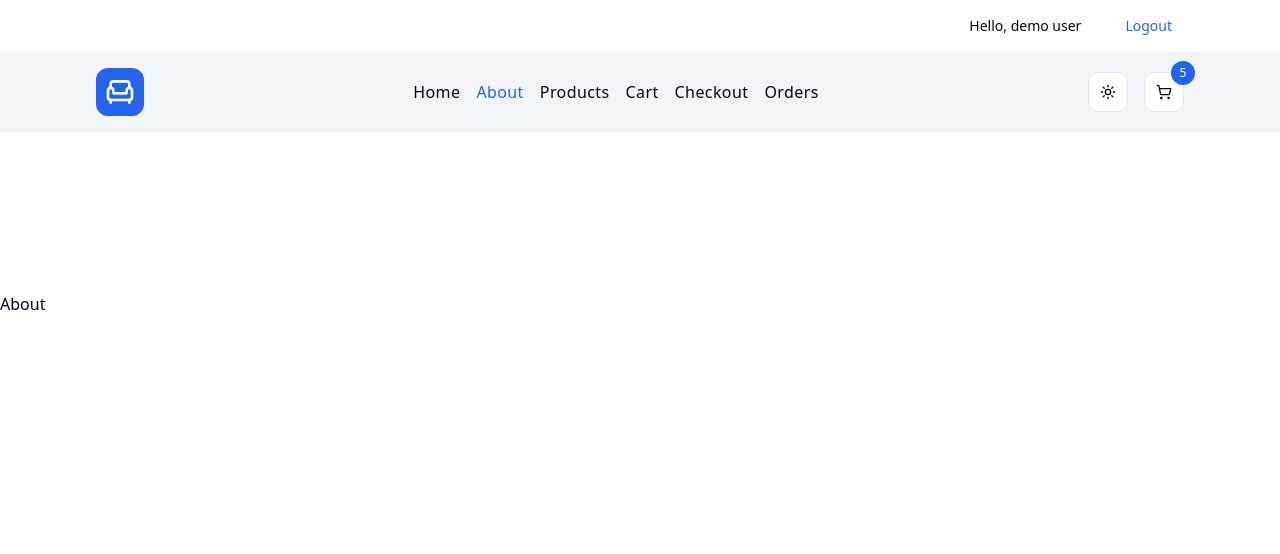
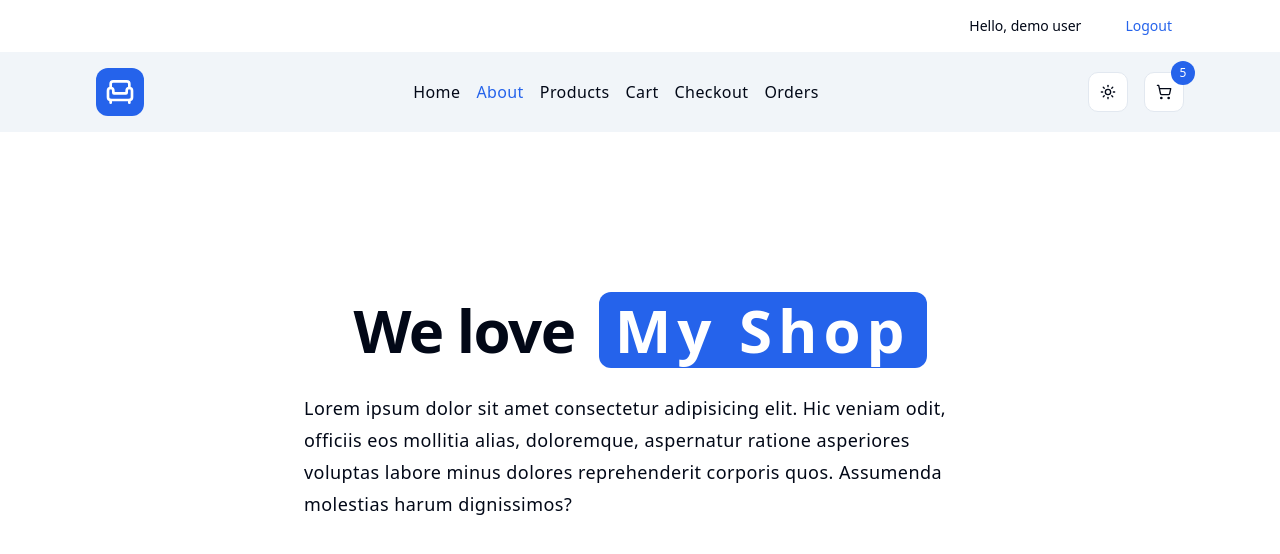
Before and after one commit to alirlikh/store, a React (Vite) app: page /about in a window 1280 px wide. Shown: the top 554 px of the page. Built offline with nearby package versions, Linux system fonts and the light colour scheme.

Commit message:
feat: about component

```diff
--- a/src/pages/About.tsx
+++ b/src/pages/About.tsx
@@ -1,9 +1,17 @@
+function About() {
+  return (
+    <section>
+      <h1 className="flex flex-wrap gap-2 sm:gap-x-6 items-center justify-center text-4xl font-bold leading-none tracking-tight sm:text-6xl ">
+        We love
+        <span className="bg-primary py-2 px-4 rounded-lg  tracking-widest text-white">My Shop</span>
+      </h1>
 
-
-const About = () => {
-  return (
-    <div>About</div>
+      <p className="mt-6 text-lg tracking-wide leading-8 max-w-2xl mx-auto">
+        Lorem ipsum dolor sit amet consectetur adipisicing elit. Hic veniam odit, officiis eos
+        mollitia alias, doloremque, aspernatur ratione asperiores voluptas labore minus dolores
+        reprehenderit corporis quos. Assumenda molestias harum dignissimos?
+      </p>
+    </section>
   )
 }
-
 export default About
```
